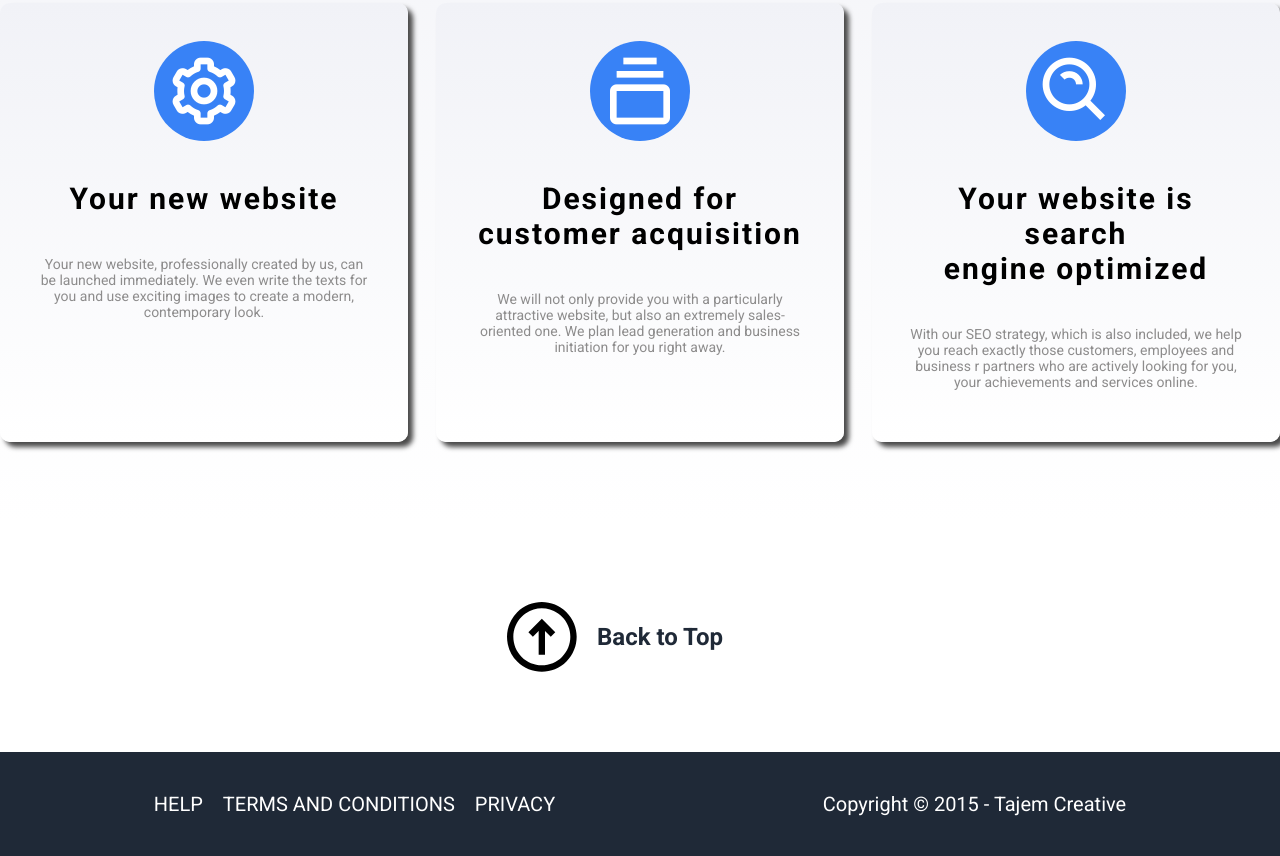
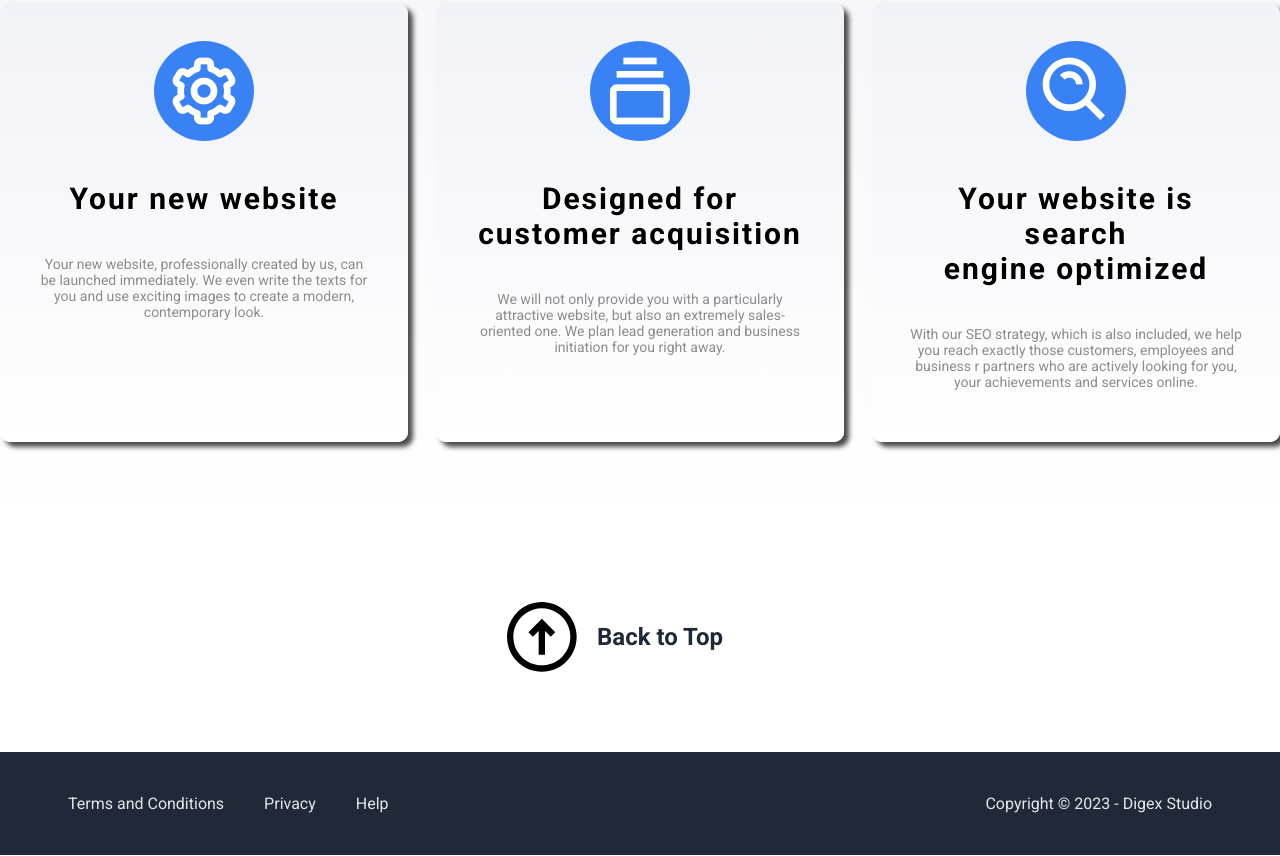
Before and after one commit to J-Andrew4852/Kreativstorm-Assignment_2, a plain HTML site: page index.html in a window 1280 px wide. Shown: the part 2183-3039 px from the top of the page. Drawn offline with nearby package versions, Linux system fonts and the light colour scheme.

Commit message:
footersFixed

```diff
--- a/index.html
+++ b/index.html
@@ -129,14 +129,16 @@
         </svg>
         <h2>Back to Top</h2>
     </a>
-    <footer>
-        <div class="footerPart">
-            <div class="links">
-                <a href="">HELP</a>
-                <a href="">TERMS AND CONDITIONS</a>
-                <a href="">PRIVACY</a>
+    <footer class="footContainer">
+        <div class="maxWidth">
+            <div class="footerLeft">
+                <p>Terms and Conditions</p>
+                <p>Privacy</p>
+                <p>Help</p>
             </div>
-            <div class="copyRight">Copyright © 2015 - Tajem Creative</div>
+            <div class="footerRight">
+                <p>Copyright © 2023 - Digex Studio</p>
+            </div>
         </div>
     </footer>
 </body>
--- a/pages/about/about.css
+++ b/pages/about/about.css
@@ -368,3 +368,40 @@ transform:rotateX(179.9deg);
 .backTopSection:hover h2 {
     color: #3882F6;
 }
+
+/* Footer Section */
+.footContainer {
+    width: calc(100% - 4em);
+    background-color: var(--dark-background-color);
+    padding: 2em;
+    color: var(--hero-secondary-text-color);
+    font-family: 'Roboto', sans-serif;
+}
+.footContainer .maxWidth {
+    display: flex;
+    flex-direction: row;
+}
+.footContainer p {
+    padding: 10px 20px 10px 20px;
+}
+.footerLeft {
+    display: flex;
+    padding-left: 2em;
+    width: 60%;
+}
+.footerRight {
+    text-align: end;
+    padding-right: 2em;
+    width: 40%;
+}
+@media screen and (max-width: 780px) {
+    .footerLeft {
+        flex-direction: column;
+    }
+    .footContainer {
+        padding-top: 2em;
+    }
+    .footContainer p {
+        padding: 10px 20px 10px 20px;
+    }
+}
--- a/pages/contact/contact.css
+++ b/pages/contact/contact.css
@@ -408,7 +408,7 @@ textarea.input {
 
 /* Footer Section */
 .footContainer {
-    width: 100%;
+    width: calc(100% - 2em);
     background-color: var(--dark-background-color);
     padding: 1em;
 }
@@ -491,6 +491,15 @@ textarea.input {
     .input {
         font-size: 24px;
     }
+    .footerLeft {
+        flex-direction: column;
+    }
+    .footContainer {
+        padding-top: 2em;
+    }
+    .footContainer p {
+        padding: 3px 20px 3px 20px;
+    }
 }
 @media screen and (max-width: 600px) {
     .card {
--- a/pages/gallery/gallery.css
+++ b/pages/gallery/gallery.css
@@ -278,3 +278,41 @@ p.galleryHeroDescription {
 .x2 {
   grid-column: span 2;
 }
+
+
+/* Footer Section */
+.footContainer {
+  width: calc(100% - 4em);
+  background-color: var(--dark-background-color);
+  padding: 2em;
+  color: var(--hero-secondary-text-color);
+  font-family: 'Roboto', sans-serif;
+}
+.footContainer .maxWidth {
+  display: flex;
+  flex-direction: row;
+}
+.footContainer p {
+  padding: 10px 20px 10px 20px;
+}
+.footerLeft {
+  display: flex;
+  padding-left: 2em;
+  width: 60%;
+}
+.footerRight {
+  text-align: end;
+  padding-right: 2em;
+  width: 40%;
+}
+@media screen and (max-width: 780px) {
+  .footerLeft {
+      flex-direction: column;
+  }
+  .footContainer {
+      padding-top: 2em;
+  }
+  .footContainer p {
+      padding: 3px 20px 3px 20px;
+  }
+}
--- a/pages/projects/projects.css
+++ b/pages/projects/projects.css
@@ -411,3 +411,29 @@ footer {
 .backTopSection:hover h2 {
   color: #3882f6;
 }
+
+/* Footer Section */
+.footContainer {
+  width: calc(100% - 2em);
+  background-color: var(--dark-background-color);
+  padding: 1em;
+  color: var(--hero-secondary-text-color);
+  font-family: 'Roboto', sans-serif;
+}
+.footContainer .maxWidth {
+  display: flex;
+  flex-direction: row;
+}
+.footContainer p {
+  padding: 10px 20px 10px 20px;
+}
+.footerLeft {
+  display: flex;
+  padding-left: 2em;
+  width: 60%;
+}
+.footerRight {
+  text-align: end;
+  padding-right: 2em;
+  width: 40%;
+}
--- a/styles.css
+++ b/styles.css
@@ -404,7 +404,7 @@ width: 370px;
 }
 
 /* ================================ footer start ================================ */
-footer{
+/* footer{
     background-color: #1F2937;
     color: white;
     padding:10px 20px;
@@ -429,5 +429,42 @@ padding: 30px 0;
 }
 .copyRight{
     font-size: 20px;
+} */
+/* ================================ footer end ================================ */
+
+/* Footer Section */
+.footContainer {
+    width: calc(100% - 2em);
+    background-color: var(--dark-background-color);
+    padding: 1em;
+    color: var(--hero-secondary-text-color);
+    font-family: 'Roboto', sans-serif;
+  }
+  .footContainer .maxWidth {
+    display: flex;
+    flex-direction: row;
+  }
+  .footContainer p {
+    padding: 10px 20px 10px 20px;
+  }
+  .footerLeft {
+    display: flex;
+    padding-left: 2em;
+    width: 60%;
+  }
+  .footerRight {
+    text-align: end;
+    padding-right: 2em;
+    width: 40%;
+  }
+@media screen and (max-width: 780px) {
+    .footerLeft {
+        flex-direction: column;
+    }
+    .footContainer {
+        padding-top: 2em;
+    }
+    .footContainer p {
+        padding: 3px 20px 3px 20px;
+    }
 }
-/* ================================ footer end ================================ */
```
Also changed, not shown: pages/about/about.html (+12 -0 lines), pages/gallery/gallery.html (+11 -2 lines), pages/projects/projects.html (+10 -3 lines).
